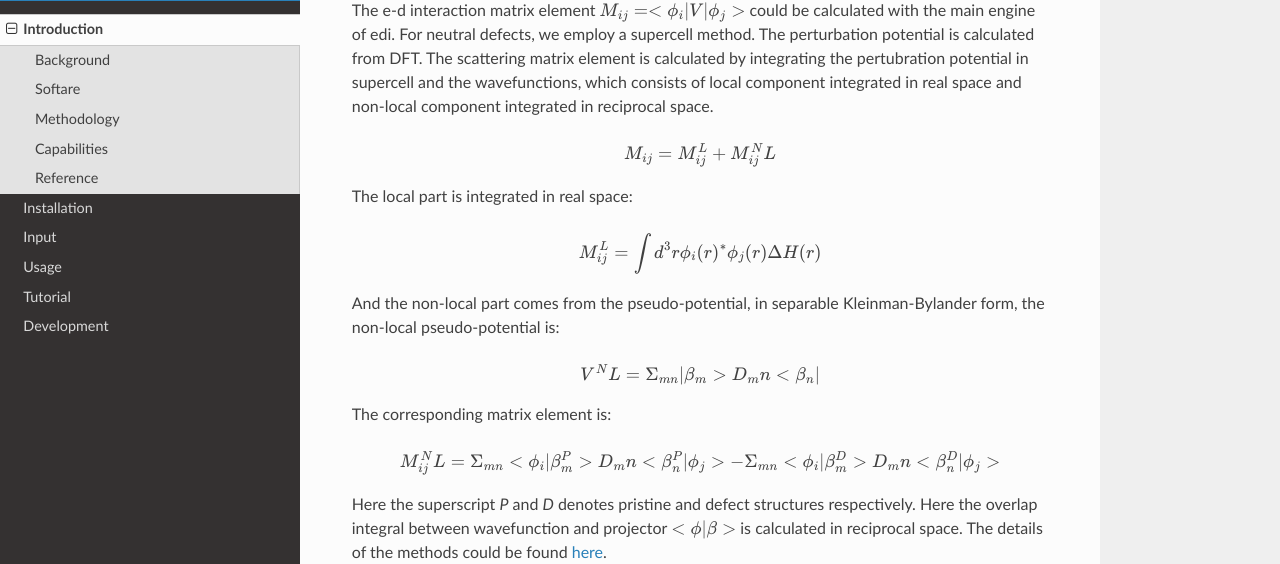
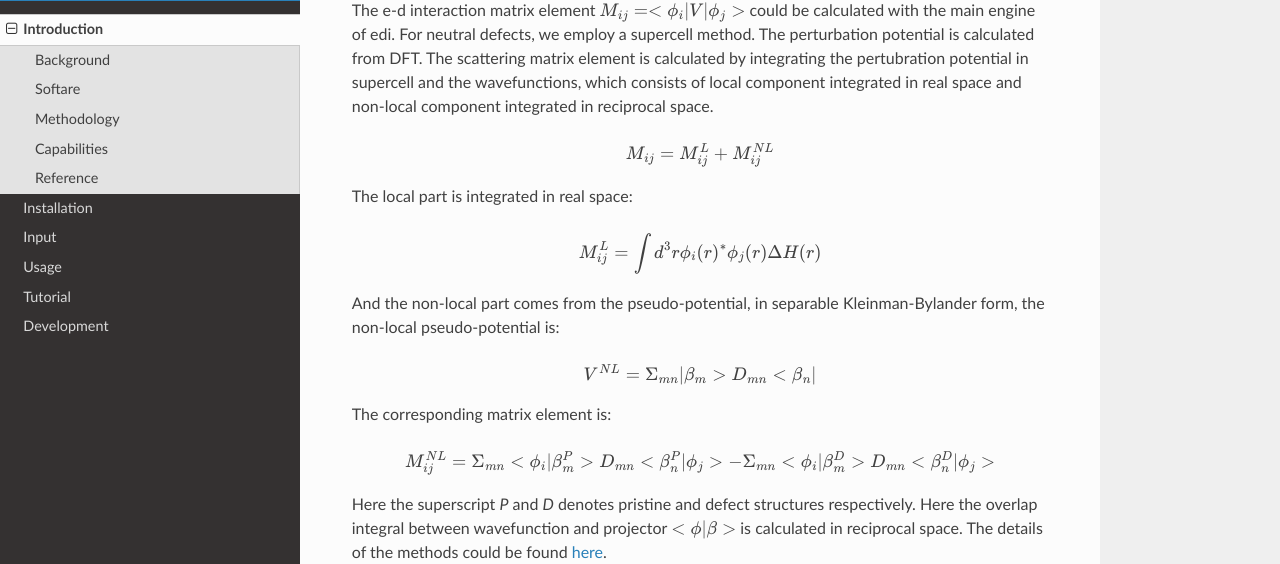
Before and after one commit to yuanyue-liu-group/EDI, a Sphinx documentation site: the page built from docs/source/Introduction.rst, in a window 1280 px wide and 900 px high, scrolled down 620 px. Shown: the part 117-681 px from the top of the window. Built offline with Sphinx 7.4.7 and the Read the Docs theme 2.0.0, drawn with Linux system fonts in a browser that asks for light colours.

Commit message:
doc format

```diff
--- a/docs/source/Introduction.rst
+++ b/docs/source/Introduction.rst
@@ -31,7 +31,7 @@ The scattering matrix element is calculated by integrating the pertubration pote
 which consists of local component integrated in real space and non-local component integrated in reciprocal space.
 
 .. math::
-  M_{ij}= M_{ij}^L+ M_{ij}^NL
+  M_{ij}= M_{ij}^L+ M_{ij}^{NL}
 
 The local part is integrated in real space:
 
@@ -41,12 +41,12 @@ The local part is integrated in real space:
 And the non-local part comes from the pseudo-potential, in separable Kleinman-Bylander form, the non-local pseudo-potential is:
 
 .. math::
-  V^NL= \Sigma_{mn} | \beta_m> D_mn < \beta_n |
+  V^{NL}= \Sigma_{mn} | \beta_m> D_{mn} < \beta_n |
 
 The corresponding matrix element is:
 
 .. math::
-  M_{ij}^NL= \Sigma_{mn} <\phi_i | \beta_m^P> D_mn < \beta_n^P | \phi_j>- \Sigma_{mn} <\phi_i | \beta_m^D> D_mn < \beta_n^D | \phi_j>
+  M_{ij}^{NL}= \Sigma_{mn} <\phi_i | \beta_m^P> D_{mn} < \beta_n^P | \phi_j>- \Sigma_{mn} <\phi_i | \beta_m^D> D_{mn} < \beta_n^D | \phi_j>
 
 Here the superscript `P` and `D` denotes pristine and defect structures respectively.
 Here the overlap integral between wavefunction and projector :math:`<\phi | \beta>` is calculated in reciprocal space.
```
